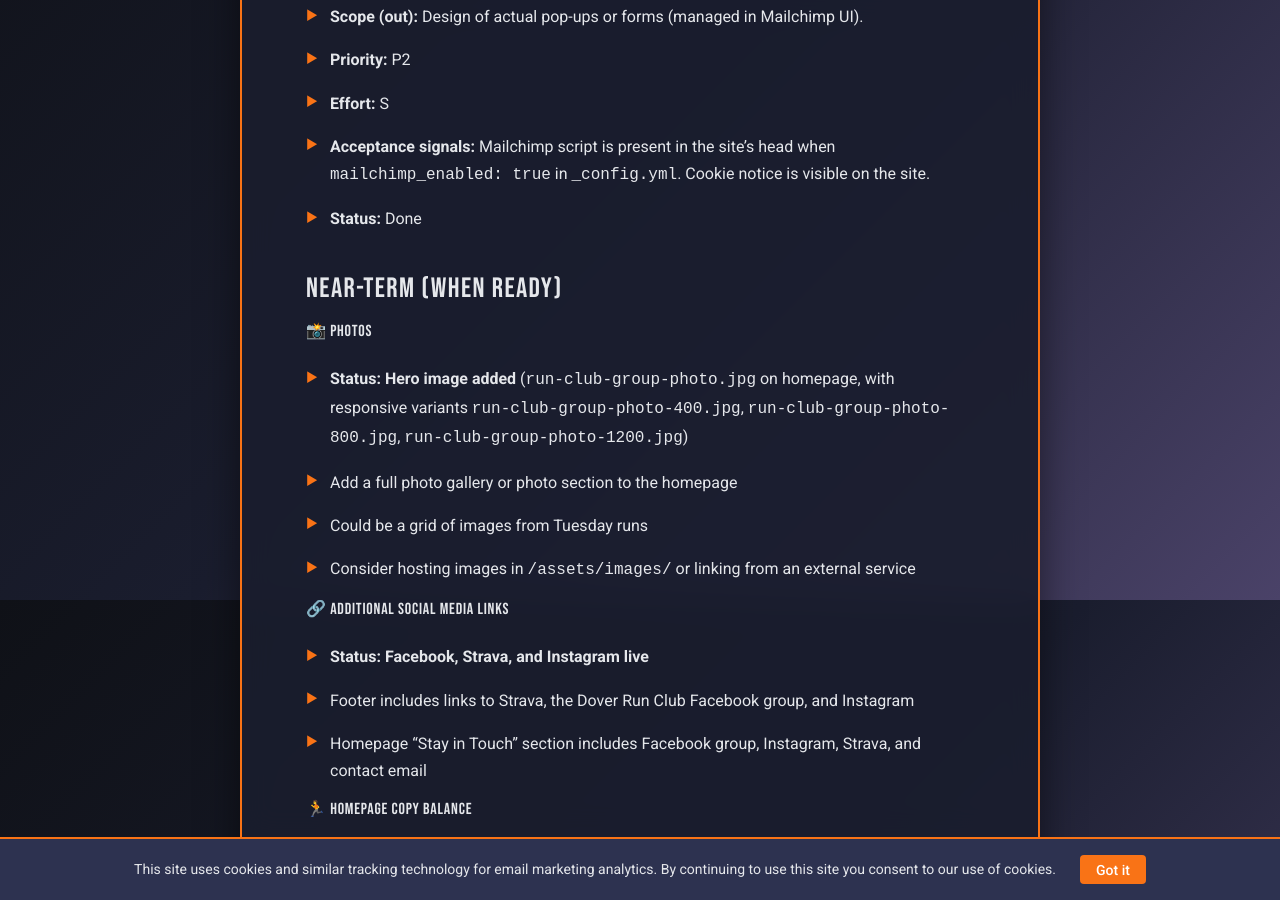
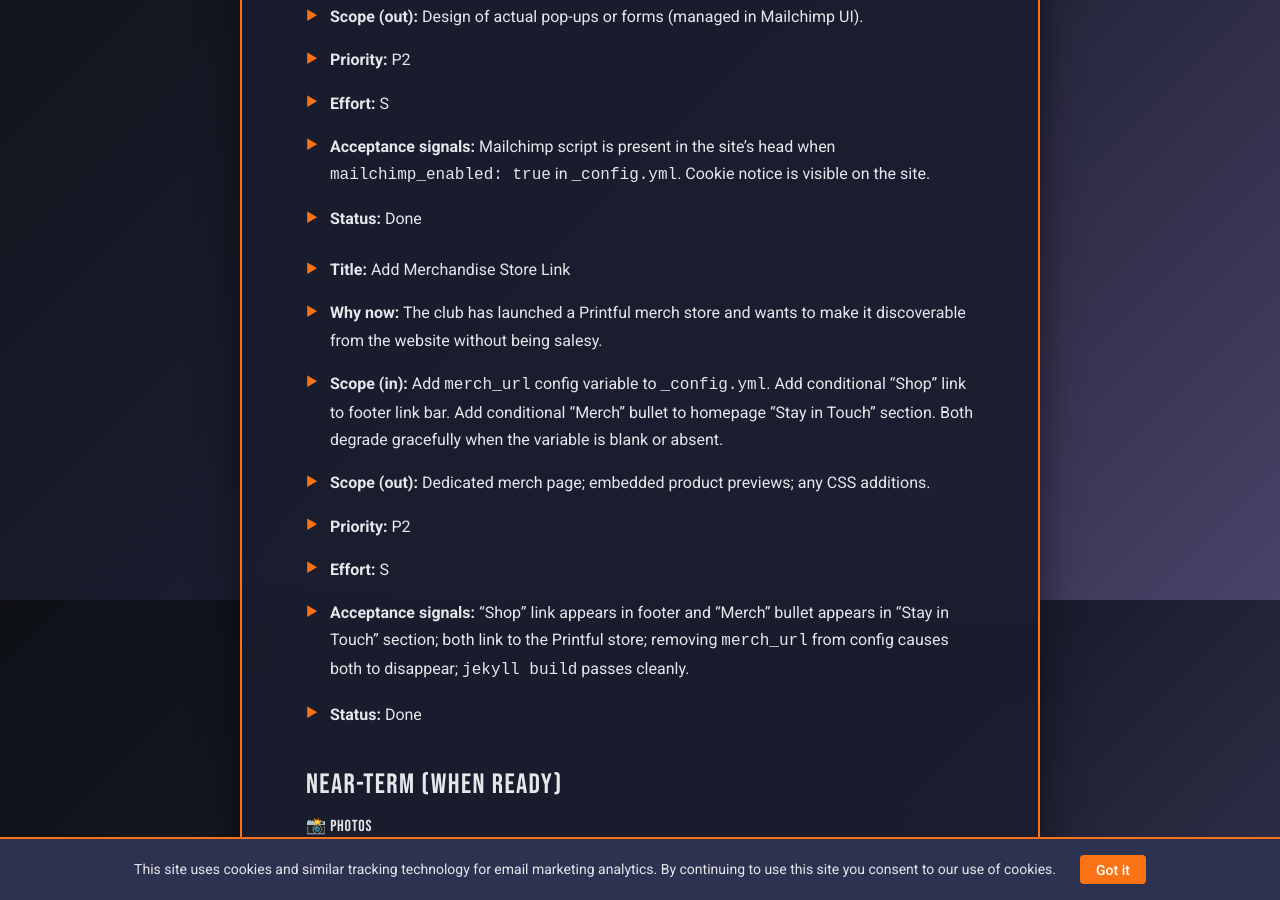
Before and after one commit to dekay2001/dover-run-club-website, a Jekyll site: the page built from design/website-roadmap.md, in a window 1280 px wide and 900 px high, scrolled down 3900 px. Built offline with Jekyll 4.4.1, drawn with Linux system fonts in a browser that asks for light colours; our own code applies the rules of GitHub Pages for plain Markdown files.

Commit message:
Add merchandise store link to footer and homepage

```diff
--- a/_config.yml
+++ b/_config.yml
@@ -9,6 +9,7 @@
 
 # Third-party integrations (set to false to disable in non-production builds)
 mailchimp_enabled: true
+merch_url: "https://doverrunclub.printful.me/"
 
 # Build settings
 markdown: kramdown
--- a/_includes/footer.html
+++ b/_includes/footer.html
@@ -11,6 +11,10 @@
                 <a href="https://www.instagram.com/doverrunclubnh/" target="_blank" rel="noopener" aria-label="Visit our Instagram page">Instagram</a>
                 ·
                 <a href="mailto:{{ site.contact_email }}" aria-label="Email {{ site.title }}">Email Us</a>
+                {% if site.merch_url and site.merch_url != "" %}
+                ·
+                <a href="{{ site.merch_url }}" target="_blank" rel="noopener" aria-label="Shop {{ site.title }} merchandise">Shop</a>
+                {% endif %}
             </p>
         </div>
     </div>
--- a/design/website-roadmap.md
+++ b/design/website-roadmap.md
@@ -91,6 +91,15 @@
 - **Acceptance signals:** Mailchimp script is present in the site's head when `mailchimp_enabled: true` in `_config.yml`. Cookie notice is visible on the site.
 - **Status:** Done
 
+- **Title:** Add Merchandise Store Link
+- **Why now:** The club has launched a Printful merch store and wants to make it discoverable from the website without being salesy.
+- **Scope (in):** Add `merch_url` config variable to `_config.yml`. Add conditional "Shop" link to footer link bar. Add conditional "Merch" bullet to homepage "Stay in Touch" section. Both degrade gracefully when the variable is blank or absent.
+- **Scope (out):** Dedicated merch page; embedded product previews; any CSS additions.
+- **Priority:** P2
+- **Effort:** S
+- **Acceptance signals:** "Shop" link appears in footer and "Merch" bullet appears in "Stay in Touch" section; both link to the Printful store; removing `merch_url` from config causes both to disappear; `jekyll build` passes cleanly.
+- **Status:** Done
+
 ### Near-Term (when ready)
 
 #### 📸 Photos
```
Also changed, not shown: index.md (+3 -0 lines).
